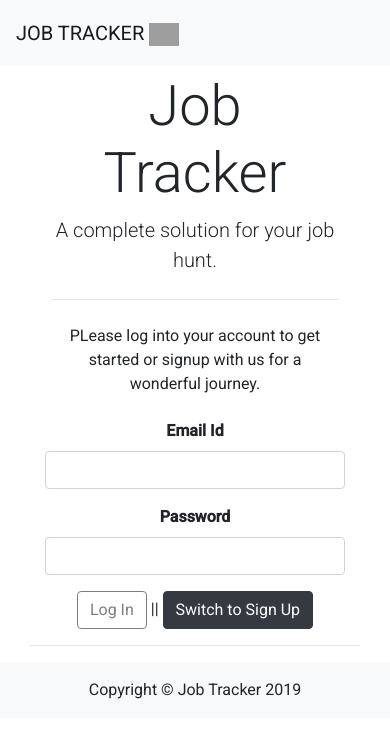
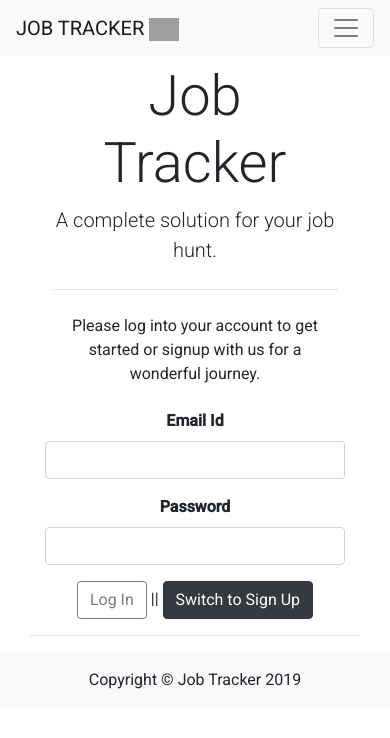
Before and after one commit to parth1229/Web-Assignment-2-Angular, an Angular app: page /auth in a window 390 px wide. Shown: the top 738 px of the page. Built offline with nearby package versions, Linux system fonts and the light colour scheme; grey boxes are pictures that could not be loaded.

Commit message:
hotfix responsive navbar added.

```diff
--- a/src/app/auth/auth.component.html
+++ b/src/app/auth/auth.component.html
@@ -4,7 +4,7 @@
             <h1 class="display-4">Job Tracker</h1>
             <p class="lead">A complete solution for your job hunt.</p>
             <hr class="my-4">
-            <p>PLease log into your account to get started or signup with us for a wonderful journey.</p>
+            <p>Please log into your account to get started or signup with us for a wonderful journey.</p>
         </div>
     </div>
     <div class="d-flex justify-content-center text-center">
--- a/src/app/header/header.component.html
+++ b/src/app/header/header.component.html
@@ -1,14 +1,23 @@
-<nav class="navbar navbar-expand-sm navbar-light bg-light">
-    <div class="navbar-brand">
+<nav class="navbar navbar-expand-lg navbar-light bg-light">
       <a href="#" class="navbar-brand"> JOB TRACKER
-        <img src="https://storage.needpix.com/rsynced_images/www-1632431_1280.png" class="img-responsive" style="max-height: 30px; max-width: 30px;" alt="logo"> </a>
-    </div>
-    <div class="collapse navbar-collapse">
+      <img src="https://storage.needpix.com/rsynced_images/www-1632431_1280.png" class="img-responsive" style="max-height: 30px; max-width: 30px;" alt="logo"> </a>
+      <button class="navbar-toggler" type="button" data-toggle="collapse" data-target="#navbarNavDropdown" aria-controls="navbarNavDropdown" aria-expanded="false" aria-label="Toggle navigation">
+        <span class="navbar-toggler-icon"></span>
+      </button>
+    <div class="collapse navbar-collapse" id="navbarNavDropdown">
       <ul class="navbar-nav">
-        <li class="nav-item" routerLinkActive="active"><a class="nav-link" routerLink="/home" *ngIf="isAuthenticated">Home</a></li>
-        <li class="nav-item" routerLinkActive="active"><a class="nav-link" routerLink="/myjobs" *ngIf="isAuthenticated">My Jobs</a></li>
-        <li class="nav-item" routerLinkActive="active"><a class="nav-link" routerLink="/profile" *ngIf="isAuthenticated">My Profile</a></li>
-        <li class="nav-item" routerLinkActive="active"><a class="nav-link" routerLink="/auth" *ngIf="!isAuthenticated">Authentication</a></li>
+        <li class="nav-item" routerLinkActive="active">
+          <a class="nav-link" routerLink="/home" *ngIf="isAuthenticated">Home</a>
+        </li>
+        <li class="nav-item" routerLinkActive="active">
+          <a class="nav-link" routerLink="/myjobs" *ngIf="isAuthenticated">My Jobs</a>
+        </li>
+        <li class="nav-item" routerLinkActive="active">
+          <a class="nav-link" routerLink="/profile" *ngIf="isAuthenticated">My Profile</a>
+        </li>
+        <li class="nav-item" routerLinkActive="active">
+          <a class="nav-link" routerLink="/auth" *ngIf="!isAuthenticated">Authentication</a>
+        </li>
       </ul>
       <ul class="navbar-nav ml-auto" *ngIf="isAuthenticated">
         <li class="nav-item">
--- a/src/app/myjobs/myjobs.component.html
+++ b/src/app/myjobs/myjobs.component.html
@@ -1,10 +1,10 @@
 <div class="jumbotron jumbotron-fluid" style="background: transparent !important; margin: 1%; padding: 1%;">
     <div class="container text-center">
-        <h1 class="display-4"> <b>My Job applications </b> </h1>
+        <h1 class="display-4"> <b>My Job Applications </b> </h1>
     </div>
 </div>
 <hr>
-<div class="row">
+<div class="container">
     <div class="card-deck">
       <div
       class="card list-group-item"
```
